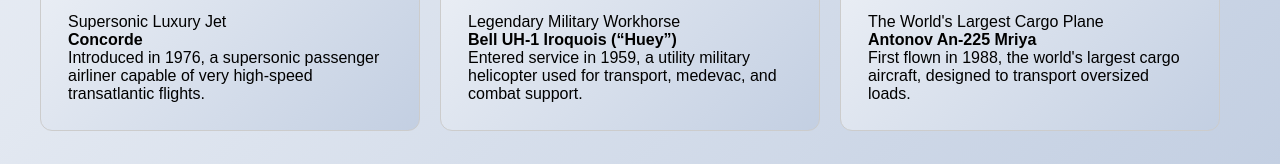
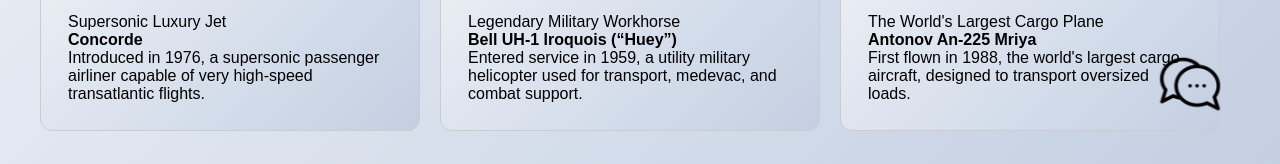
Before and after one commit to mariamikakauridzem-boop/Task-7, a plain HTML site: page index.html in a window 1280 px wide. Shown: the part 673-837 px from the top of the page. Drawn offline with Linux system fonts and the light colour scheme.

Commit message:
second commit

```diff
--- a/index.html
+++ b/index.html
@@ -85,7 +85,12 @@
             </div>
 
         </div>
+
     </section>
+
+    <a class="chat-button">
+        <img src="img/bubble-chat.png" alt="chat">
+    </a>
 
 </body>
 
--- a/main.css
+++ b/main.css
@@ -59,3 +59,20 @@
     background: linear-gradient(135deg, #f5f7fa, #c3cfe2);
     font-family: 'Montserrat', sans-serif;
 }
+
+
+.chat-button {
+    position: fixed;
+    bottom: 13px;
+    right: 40px;
+    width: 100px;
+    height: 60px;
+    cursor: pointer;
+    display: flex;
+    justify-content: center;
+}
+
+.chat-button img {
+    width: 100%;
+    object-fit: contain;
+}
```
Also changed, not shown: img/bubble-chat.png (added), img/message.png (added).
